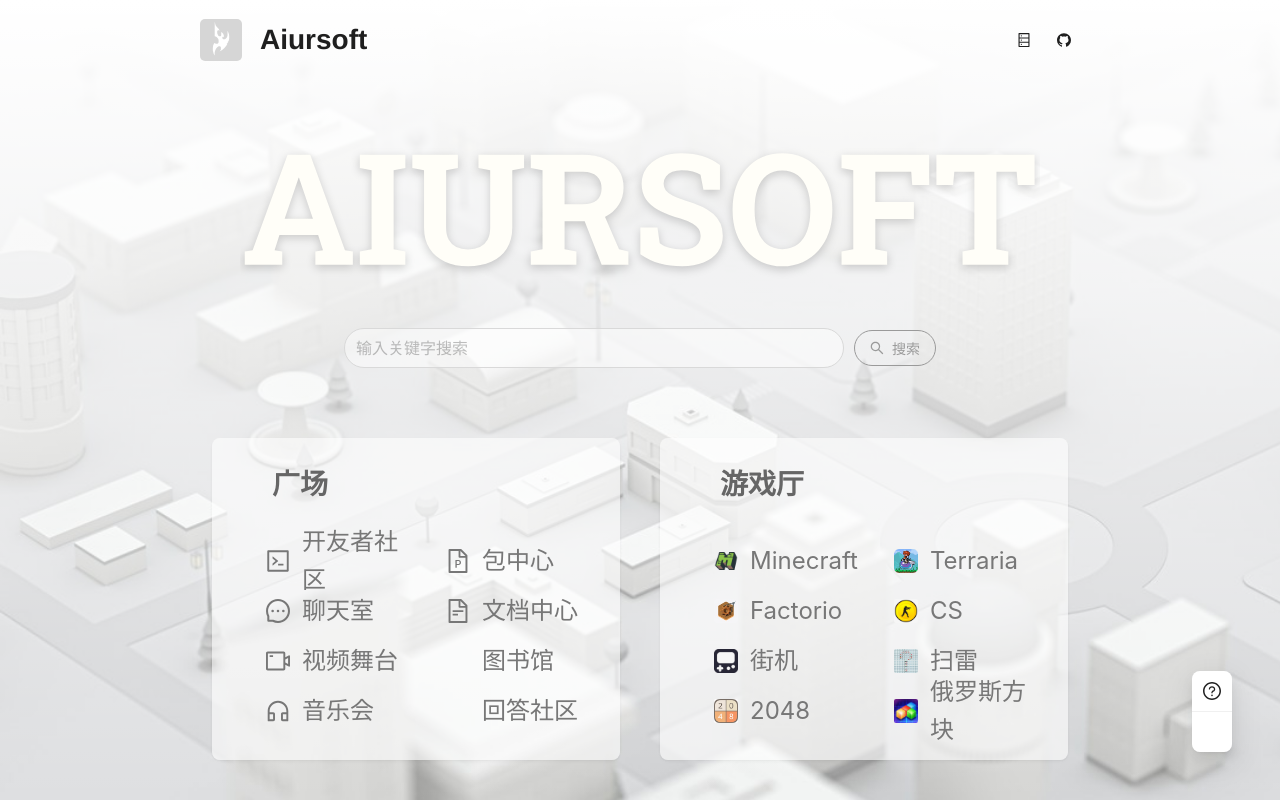
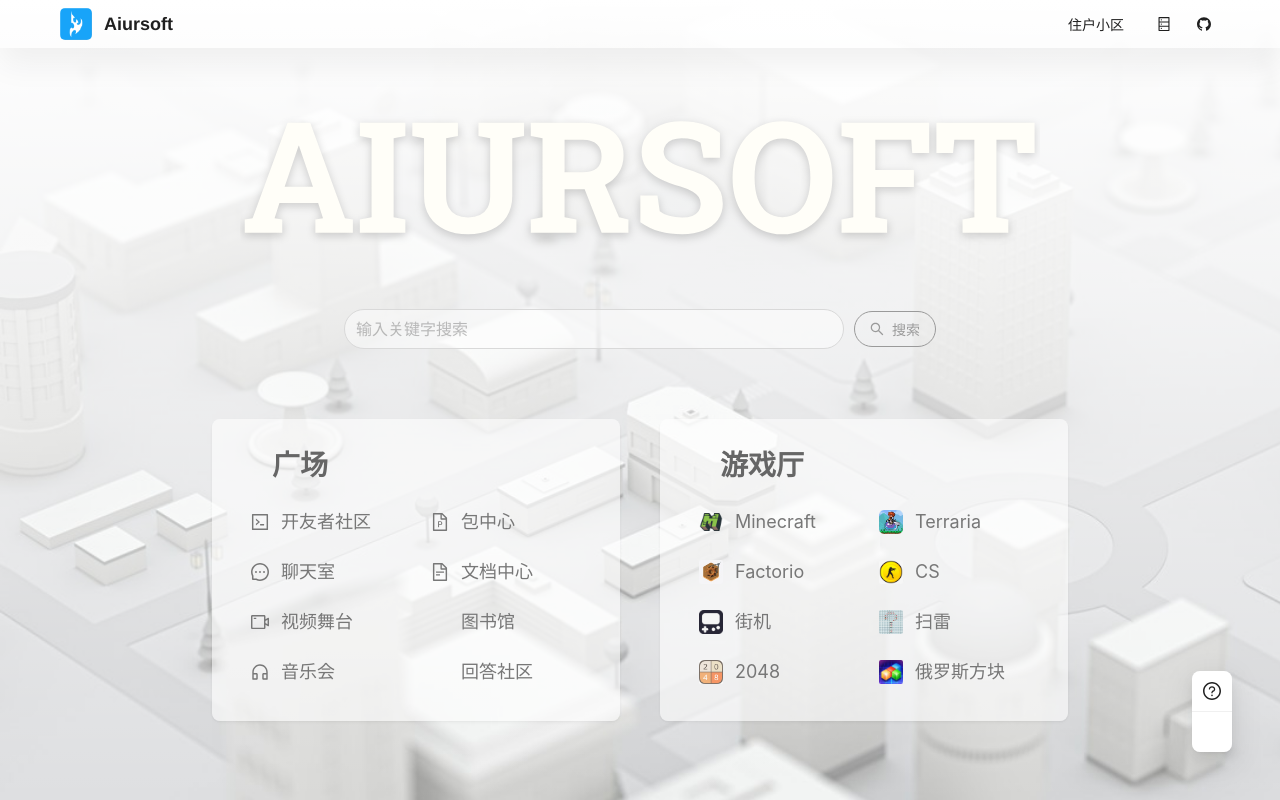
Before and after one commit to HerbertCC24/aiursoft_ts, a React (Create React App) app: page / in a window 1280 px wide. Built offline with nearby package versions, Linux system fonts and the light colour scheme.

Commit message:
feat: v1.2

```diff
--- a/src/App.tsx
+++ b/src/App.tsx
@@ -60,11 +60,11 @@
               alignItems: "center",
               justifyContent: "space-between",
               backgroundColor: "rgba(255,255,255,0)",
-              paddingInline: 200,
-              height: '10%',
+              paddingInline: 60,
+              height: '6%',
             },
             css`
-              // box-shadow: 0px 16px 32px rgba(0, 0, 0, 0.06);
+              box-shadow: 0px 16px 32px rgba(0, 0, 0, 0.06);
             `,
           ]}
         >
--- a/src/components/Help/index.tsx
+++ b/src/components/Help/index.tsx
@@ -51,17 +51,33 @@
     id: 3,
     title: "帮助",
     children: [
-      { label: "Github", value: "https://github.com/AiursoftWeb", icon: <GithubOutlined {...iconCss} /> },
+      {
+        label: "Github",
+        value: "https://github.com/AiursoftWeb",
+        icon: <GithubOutlined {...iconCss} />,
+      },
     ],
   },
 ];
-const Help: React.FC<{ i: number }> = ({ i }) => {
+const Help: React.FC<{ i: number; title?: boolean }> = ({
+  i,
+  title = true,
+}) => {
   return (
-    <div css={{ padding: 10, minWidth: 150, minHeight: 100 }}>
-      <Space css={{ fontSize: 20, color: "#666", fontWeight: 600 }}>
-        {e[i].title}
-      </Space>
-      <div css={{ marginTop: 20 }}>
+    <div css={{ padding: 10, minWidth: 150 }}>
+      {title && (
+        <Space
+          css={{
+            fontSize: 20,
+            color: "#666",
+            fontWeight: 600,
+            marginBottom: 20,
+          }}
+        >
+          {e[i].title}
+        </Space>
+      )}
+      <div>
         {e[i].children.map((more) => {
           return (
             <div>
--- a/src/components/LeftContent/index.tsx
+++ b/src/components/LeftContent/index.tsx
@@ -1,6 +1,6 @@
 /** @jsxImportSource @emotion/react */
 import { css } from "@emotion/react";
-import logo from "../../static/grey.svg";
+import logo from "../../static/logo.png";
 import { Space } from "antd";
 import { flex } from "../../utils/layout";
 const LeftContent = () => {
@@ -9,18 +9,18 @@
       <div
         css={css`
           background-image: url(${logo});
-          width: 42px;
-          height: 42px;
+          width: 32px;
+          height: 32px;
           background-size: contain;
           border-radius: 5px;
         `}
       />
       <div
         css={css`
-          font-size: 28px;
+          font-size: 18px;
           font-family: Helvetica;
           font-weight: 600;
-          margin-left: 10px;
+          margin-left: 4px;
         `}
       >
         Aiursoft
--- a/src/components/MainCard/index.tsx
+++ b/src/components/MainCard/index.tsx
@@ -187,10 +187,10 @@
                   {e.icon}
                   {e.title}
                 </Space>
-                <Row css={{ marginTop: 30 }}>
+                <Row css={{ marginTop: 10 }}>
                   {e.children.map((more) => {
                     return (
-                      <Col span={10} offset={2}>
+                      <Col span={11} offset={1}>
                         <a
                           href={more.value}
                           target="_blank"
@@ -199,7 +199,7 @@
                             {
                               color: "#777",
                               height: 50,
-                              fontSize: 24,
+                              fontSize: 18,
                               justifyContent: "flex-start",
                             },
                           ]}
--- a/src/components/RightContent/index.tsx
+++ b/src/components/RightContent/index.tsx
@@ -16,8 +16,10 @@
           onSearch={() => {}}
           style={{ width: 200, alignSelf: "center", marginRight: 20 }}
         /> */}
-        <Popover placement="bottomRight" content={<Help i={0} />}>
-          <Button icon={<IconFont type="icon-xiaoqu-xianxing" />} type="text" />
+        <Popover placement="bottomRight" content={<Help i={0} title={false} />}>
+          <Button icon={<IconFont type="icon-xiaoqu-xianxing" />} type="text">
+            住户小区
+          </Button>
         </Popover>
         <Tooltip placement="bottom" title="文件库">
           <Button
```
